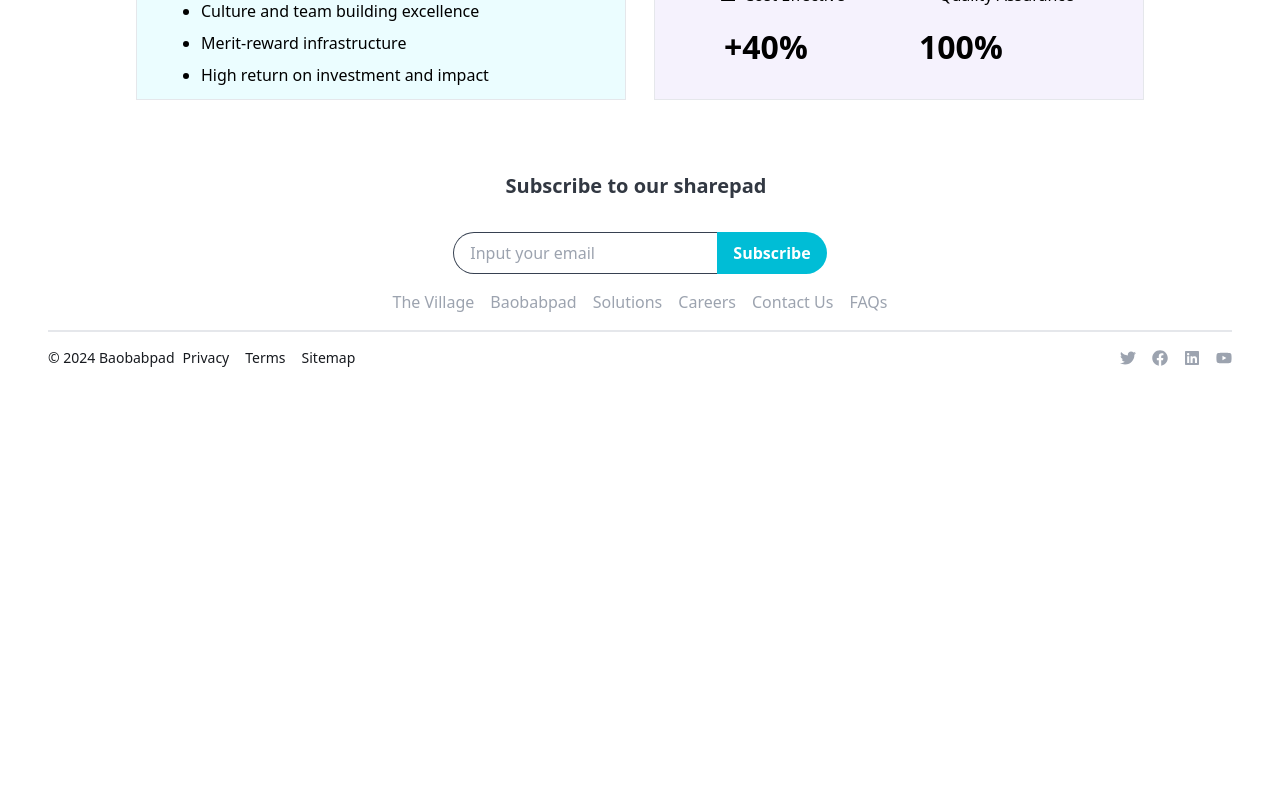
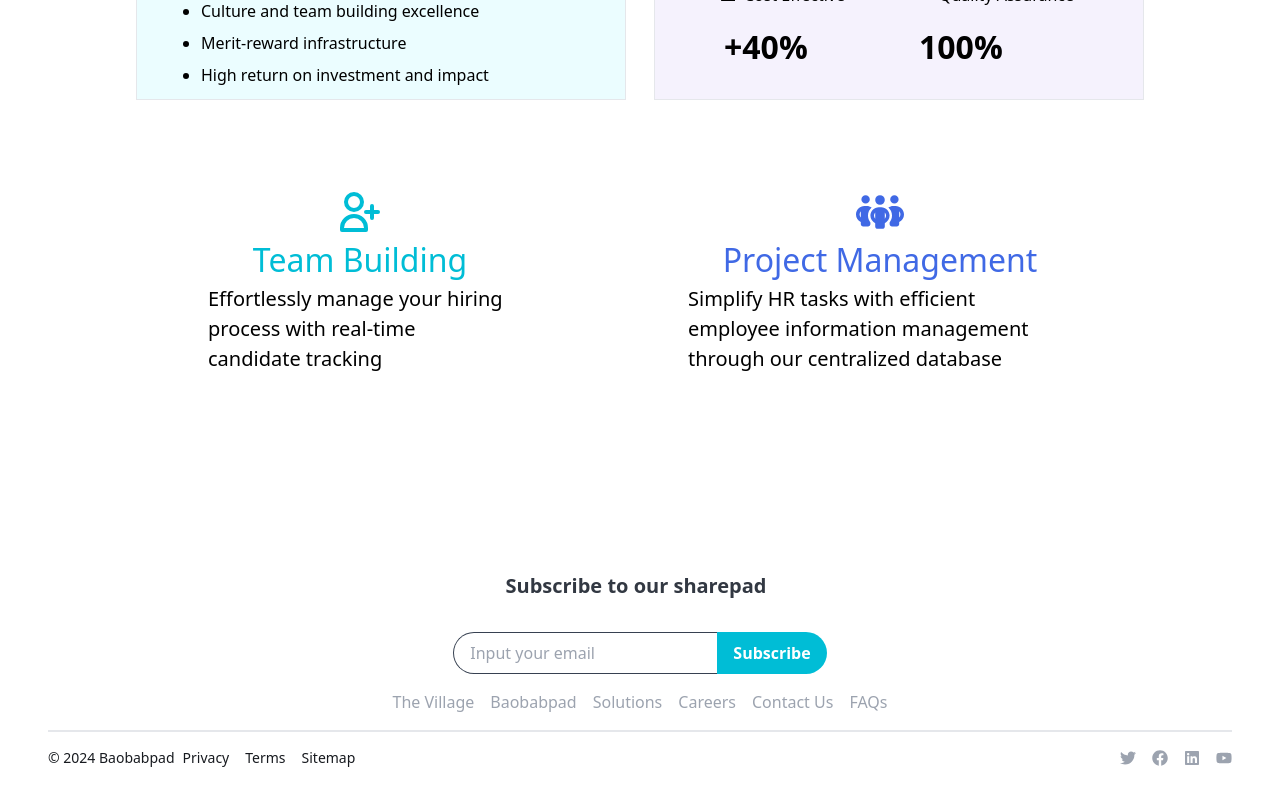
Before and after one commit to baobabpad-pilot/baobabpad_frontend_v0, a Next.js app: page /Baobabpad in a window 1280 px wide. Shown: the part 6283-7083 px from the top of the page. Before the commit the page ends 6683 px from the top, so only its background shows below. Built offline with nearby package versions, Linux system fonts and the light colour scheme.

Commit message:
(feat) worked on team building and project management section

```diff
--- a/src/pages/Baobabpad.tsx
+++ b/src/pages/Baobabpad.tsx
@@ -12,6 +12,8 @@ import { FaShareNodes } from "react-icons/fa6";
 import { CiSearch } from "react-icons/ci";
 import { VscGraph } from "react-icons/vsc";
 import { FaRegHandshake } from "react-icons/fa";
+import { HiOutlineUserAdd } from "react-icons/hi";
+import { FaPeopleGroup } from "react-icons/fa6";
 
 
 const Baobabpad = () => {
@@ -527,6 +529,31 @@ const Baobabpad = () => {
 
           {/* End of  Clients benefits and  devops benefits */}
 
+          {/* Start of team building and project management sections */}
+          <section className="flex flex-row justify-evenly items-center flex-wrap p-10">
+            <div className="flex flex-col items-center  w-[20rem] h-[20rem] p-2">
+                  <HiOutlineUserAdd className="text-[#00BDD6] text-[3rem] "/>
+                  <span className="text-[#00BDD6] text-[2rem]">Team Building</span>
+                  <span className="text-[1.25rem]">Effortlessly manage your hiring process with real-time candidate tracking</span>
+             </div>
+
+             <div className="flex flex-col items-center  w-[25rem] h-[20rem] p-2">
+                  <FaPeopleGroup  className="text-[#4069E5] text-[3rem] "/>
+                  <span className="text-[#4069E5] text-[2rem]">Project Management</span>
+                  <span className="text-[1.25rem]">
+                  Simplify HR tasks with efficient employee information management through our centralized database
+                  </span>
+             </div>
+
+
+
+          </section>
+
+
+
+
+          {/* End of team building and project management sections */}
+
 
       </Layout>
     </div>
```
